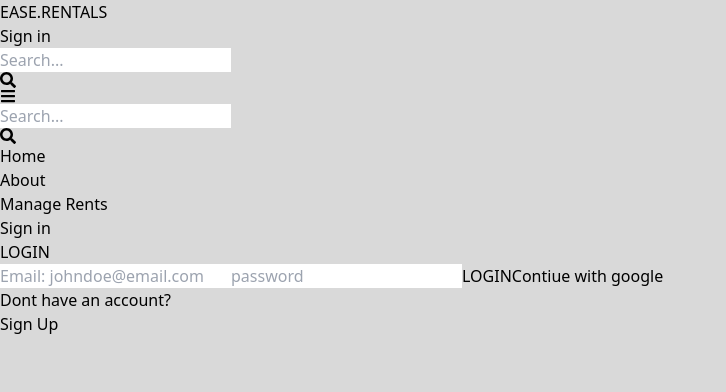
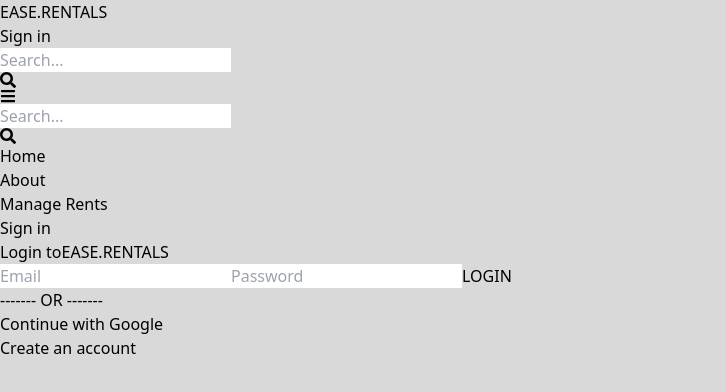
Before and after one commit to tushareshukla/ease.rental, a React (Vite) app in the folder client/: page /sign-in in a window 1280 px wide. Shown: the top 392 px of the page, without its empty margins (0-726 px from the left). Built offline with nearby package versions, Linux system fonts and the light colour scheme; no server answers.

Commit message:
updated login and signup page

```diff
--- a/client/src/components/OAuth.jsx
+++ b/client/src/components/OAuth.jsx
@@ -32,11 +32,12 @@
   };
   return (
     <button
-      onClick={handleGoogleClick}
-      type="button"
-      className="bg-red-700 text-white p-3 rounded-lg uppercase"
-    >
-      Contiue with google
-    </button>
+  onClick={handleGoogleClick}
+  type="button"
+  className="bg-red-700 hover:bg-red-600 focus:ring focus:ring-red-300 text-white p-3 rounded-lg uppercase shadow-md transition duration-300"
+>
+  Continue with Google
+</button>
+
   );
 }
--- a/client/src/pages/AddProperty.jsx
+++ b/client/src/pages/AddProperty.jsx
@@ -36,6 +36,7 @@
   const [uploading, setUploading] = useState(false);
   const [error, setError] = useState(false);
   const [loading, setLoading] = useState(false);
+  console.log(formData);
 
   const handleImageSubmit = (e) => {
     if (files.length > 0 && files.length + formData.imageUrls.length < 7) {
@@ -106,6 +107,9 @@
 
     if (
       e.target.id === "parking" ||
+      e.target.id === "pool" ||
+      e.target.id === "temple" ||
+      e.target.id === "garden" ||
       e.target.id === "furnished" ||
       e.target.id === "offer"
     ) {
@@ -330,10 +334,7 @@
                 value={formData.regularPrice}
               />
               <div className="flex flex-col items-center">
-                <p>
-                  Regular price{" "}
-                  {formData.type === "rent" && "($ / month)"}
-                </p>
+                <p>Regular price {formData.type === "rent" && "(₹ / month)"}</p>
               </div>
             </div>
             {formData.offer && (
@@ -350,8 +351,7 @@
                 />
                 <div className="flex flex-col items-center">
                   <p>
-                    Discounted price{" "}
-                    {formData.type === "rent" && "($ / month)"}
+                    Discounted price {formData.type === "rent" && "(₹ / month)"}
                   </p>
                 </div>
               </div>
@@ -410,7 +410,7 @@
             disabled={loading || uploading}
             className="p-3 bg-slate-700 text-white rounded-lg uppercase hover:opacity-95 disabled:opacity-80"
           >
-            {loading ? "Adding Listing..." : "ADD listing"}
+            {loading ? "Adding Property..." : "ADD listing"}
           </button>
           {error && <p className="text-red-700 text-sm">{error}</p>}
         </div>
--- a/client/src/pages/SignIn.jsx
+++ b/client/src/pages/SignIn.jsx
@@ -45,38 +45,51 @@
   };
 
   return (
-    <div className="p-3 max-w-lg mx-auto">
-      <h1 className="text-3xl text-center  font-semibold my-7">LOGIN</h1>
+    <div className="bg-login-bg bg-cover min-h-screen flex items-center justify-center">
+      <div className="p-5 max-w-md mx-auto bg-white bg-opacity-80 rounded-lg shadow-lg">
+        <Link to="/">
+          <h1 className="font-bold  text-center text-2xl sm:text-xl flex flex-wrap mb-3 ml-2">
+            <span className="mr-2">Login to</span>
+            <span className="text-red-600">EASE</span>
+            <span className="text-gray-600">.RENTALS</span>
+          </h1>
+        </Link>
+
         <form onSubmit={handleSubmit} className="flex flex-col gap-4">
           <input
             type="email"
-          placeholder="Email: johndoe@email.com"
-          className="border p-3 rounded-lg"
+            placeholder="Email"
+            className="border p-3 rounded-lg focus:outline-none"
             id="email"
             onChange={handleChange}
           />
           <input
             type="password"
-          placeholder="password"
-          className="border p-3 rounded-lg"
+            placeholder="Password"
+            className="border p-3 rounded-lg focus:outline-none"
             id="password"
             onChange={handleChange}
           />
           <button
             disabled={loading}
-          className="bg-gray-800 text-white p-3 rounded-lg uppercase hover:opacity-90 disabled:opacity-80"
+            className="bg-gray-800 text-white p-3 rounded-lg uppercase hover:bg-gray-700 focus:outline-none"
           >
-          {loading ? "loading.." : "LOGIN"}
+            {loading ? "Loading..." : "LOGIN"}
           </button>
+          <div className="font-bold text-center">
+            <span>------- OR -------</span>
+          </div>
           <OAuth />
         </form>
-      <div className="flex gap-2 mt-5 ">
-        <p>Dont have an account?</p>
-        <Link to={"/sign-up"}>
-          <span className="text-blue-700">Sign Up</span>
+        <div className="flex justify-between mt-5">
+          <Link to="/sign-up" className="text-blue-700 hover:underline">
+            Create an account
           </Link>
         </div>
-      {error && <p className="text-red-500 mt-5">{error}</p>}
+        {error && (
+          <p className="text-red-500 mt-5 text-center font-semibold">{error}</p>
+        )}
+      </div>
     </div>
   );
 }
--- a/client/src/pages/SignUp.jsx
+++ b/client/src/pages/SignUp.jsx
@@ -41,45 +41,57 @@
   };
 
   return (
-    <div className="p-3 max-w-lg mx-auto">
-      <h1 className="text-3xl text-center  font-semibold my-7">SIGN UP</h1>
+    <div className="bg-signup-bg bg-cover min-h-screen flex items-center justify-center">
+      <div className="p-5 max-w-md mx-auto bg-white bg-opacity-80 rounded-lg shadow-lg">
+      <Link to="/">
+          <h1 className="font-bold  text-center text-xl sm:text-xl flex flex-wrap mb-3 ml-2">
+            <span className="mr-2">WELCOME TO</span>
+            <span className="text-red-600">EASE</span>
+            <span className="text-gray-600">.RENTALS</span>
+          </h1>
+        </Link>
         <form onSubmit={handleSubmit} className="flex flex-col gap-4">
           <input
             type="text"
             placeholder="Username"
-          className="border p-3 rounded-lg"
+            className="border p-3 rounded-lg focus:outline-none"
             id="username"
             onChange={handleChange}
           />
           <input
             type="email"
-          placeholder="Email: johndoe@email.com"
-          className="border p-3 rounded-lg"
+            placeholder="Email"
+            className="border p-3 rounded-lg focus:outline-none"
             id="email"
             onChange={handleChange}
           />
           <input
             type="password"
-          placeholder="password"
-          className="border p-3 rounded-lg"
+            placeholder="Password"
+            className="border p-3 rounded-lg focus:outline-none"
             id="password"
             onChange={handleChange}
           />
           <button
             disabled={loading}
-          className="bg-gray-800 text-white p-3 rounded-lg uppercase hover:opacity-90 disabled:opacity-80"
+            className="bg-gray-800 text-white p-3 rounded-lg uppercase hover:bg-gray-700 focus:outline-none"
           >
-          {loading ? "loading.." : "CREATE ACCOUNT"}
+            {loading ? 'Loading...' : 'CREATE ACCOUNT'}
           </button>
-        <OAuth/>
+          <OAuth />
         </form>
-      <div className="flex gap-2 mt-5 ">
-        <p>Already Have an account?</p>
-        <Link to={"/sign-in"}>
-          <span className="text-blue-700">Sign In</span>
+        <div className="flex justify-between mt-5">
+          <Link to="/sign-in" className="text-blue-700 hover:underline">
+            Already have an account?
           </Link>
         </div>
-      {error && <p className="text-red-500 mt-5">{error}</p>}
+        {error && (
+          <p className="text-red-500 mt-5 text-center font-semibold">
+            {error}
+          </p>
+        )}
+      </div>
     </div>
   );
+
 }
```
Also changed, not shown: 1 other file (tests, documents, lock files or other folders). Lines whose indentation alone changed are shown as unchanged.
